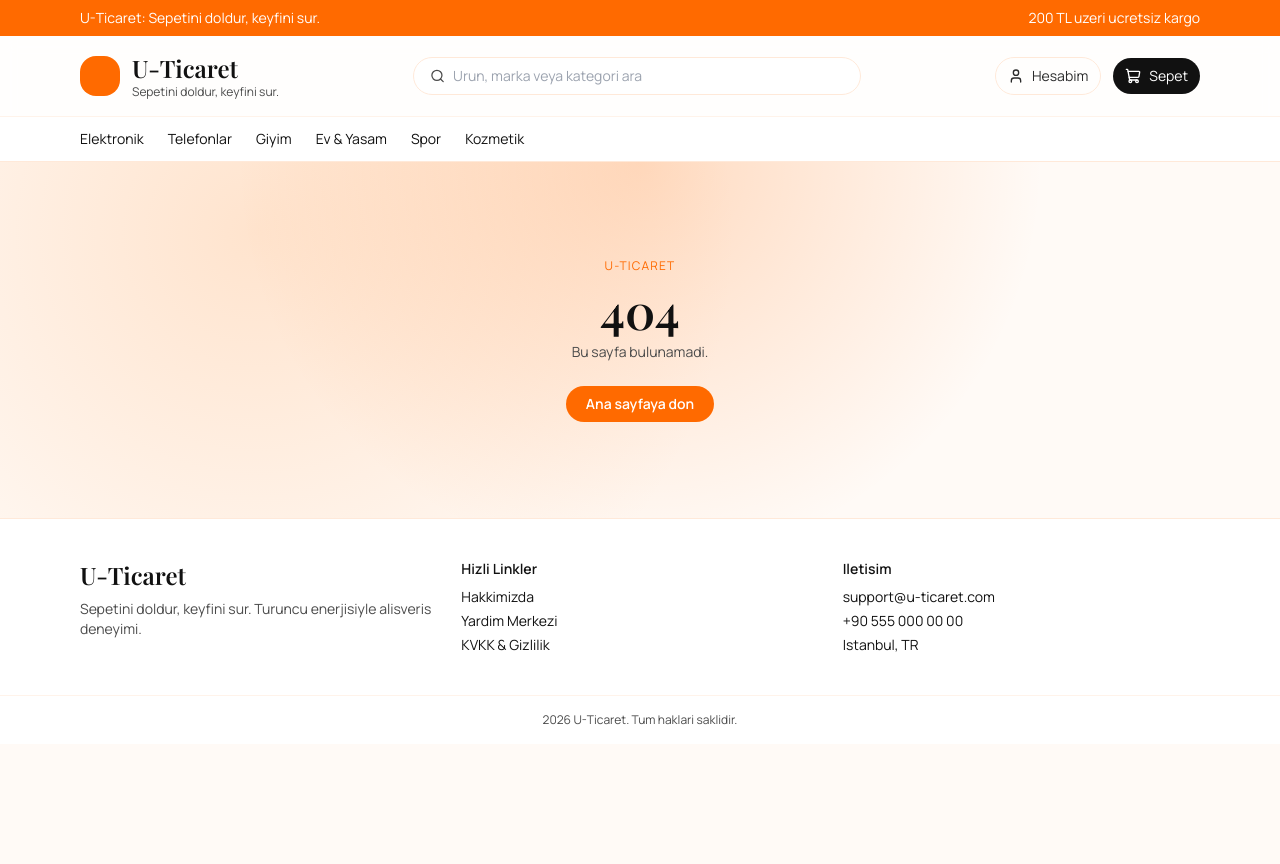
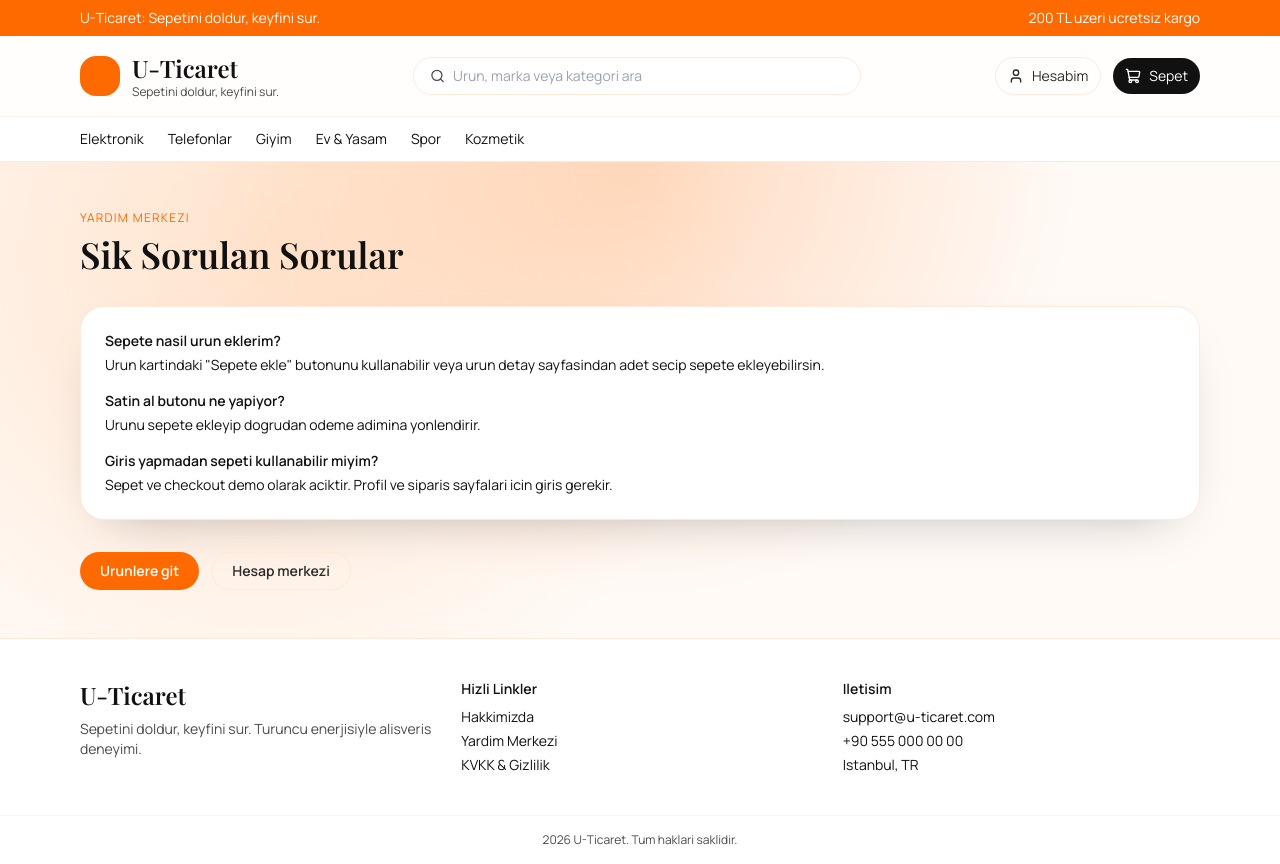
Before and after one commit to ugurluutku2004-eng/Web_E_Ticaret, a React app in the folder frontend/: page /help in a window 1280 px wide. Before the commit the page ends 800 px from the top, so only its background shows below. Built offline with nearby package versions, Linux system fonts and the light colour scheme; no server answers; the HTML template or start-up script is replaced by a standard one.

Commit message:
feat(frontend): add footer links pages

```diff
--- a/frontend/src/App.jsx
+++ b/frontend/src/App.jsx
@@ -24,6 +24,10 @@ import AdminProducts from './pages/admin/AdminProducts';
 import AdminOrders from './pages/admin/AdminOrders';
 import AdminUsers from './pages/admin/AdminUsers';
 
+import AboutPage from './pages/static/AboutPage';
+import HelpPage from './pages/static/HelpPage';
+import PrivacyPage from './pages/static/PrivacyPage';
+
 export default function App() {
   return (
     <Routes>
@@ -37,6 +41,9 @@ export default function App() {
         <Route path="/account" element={<AccountPage />} />
         <Route path="/account/settings" element={<AccountSettingsPage />} />
         <Route path="/account/payments" element={<AccountPaymentsPage />} />
+        <Route path="/about" element={<AboutPage />} />
+        <Route path="/help" element={<HelpPage />} />
+        <Route path="/privacy" element={<PrivacyPage />} />
         <Route path="/cart" element={<CartPage />} />
         <Route path="/checkout" element={<CheckoutPage />} />
 
--- a/frontend/src/components/layout/Footer.jsx
+++ b/frontend/src/components/layout/Footer.jsx
@@ -1,3 +1,5 @@
+import { Link } from 'react-router-dom';
+
 export default function Footer() {
   return (
     <footer className="border-t border-sand-200 bg-white">
@@ -11,16 +13,30 @@ export default function Footer() {
         <div className="text-sm text-ink-600">
           <p className="mb-2 font-semibold text-ink-900">Hizli Linkler</p>
           <ul className="space-y-1">
-            <li>Hakkimizda</li>
-            <li>Yardim Merkezi</li>
-            <li>KVKK & Gizlilik</li>
+            <li>
+              <Link className="hover:text-brand-600" to="/about">Hakkimizda</Link>
+            </li>
+            <li>
+              <Link className="hover:text-brand-600" to="/help">Yardim Merkezi</Link>
+            </li>
+            <li>
+              <Link className="hover:text-brand-600" to="/privacy">KVKK & Gizlilik</Link>
+            </li>
           </ul>
         </div>
         <div className="text-sm text-ink-600">
           <p className="mb-2 font-semibold text-ink-900">Iletisim</p>
           <ul className="space-y-1">
-            <li>support@u-ticaret.com</li>
-            <li>+90 555 000 00 00</li>
+            <li>
+              <a className="hover:text-brand-600" href="mailto:support@u-ticaret.com">
+                support@u-ticaret.com
+              </a>
+            </li>
+            <li>
+              <a className="hover:text-brand-600" href="tel:+905550000000">
+                +90 555 000 00 00
+              </a>
+            </li>
             <li>Istanbul, TR</li>
           </ul>
         </div>
--- /dev/null
+++ b/frontend/src/pages/static/AboutPage.jsx
@@ -0,0 +1,20 @@
+import Button from '../../components/ui/Button';
+
+export default function AboutPage() {
+  return (
+    <div className="mx-auto max-w-6xl px-4 py-12">
+      <p className="text-xs uppercase tracking-widest text-brand-500">Hakkimizda</p>
+      <h1 className="mt-2 font-display text-4xl text-ink-900">U-Ticaret</h1>
+      <p className="mt-3 text-sm text-ink-600">
+        U-Ticaret, teknoloji ve gunluk ihtiyaclar icin modern bir e-ticaret demo projesidir.
+        Kategori sayfalari, urun kartlari, urun detay ve sepet akisi ile linkli sayfa yapisi
+        sunar.
+      </p>
+
+      <div className="mt-8 flex flex-wrap gap-3">
+        <Button to="/products">Urunlere git</Button>
+        <Button to="/" variant="ghost">Ana sayfa</Button>
+      </div>
+    </div>
+  );
+}
--- /dev/null
+++ b/frontend/src/pages/static/HelpPage.jsx
@@ -0,0 +1,37 @@
+import Button from '../../components/ui/Button';
+
+export default function HelpPage() {
+  return (
+    <div className="mx-auto max-w-6xl px-4 py-12">
+      <p className="text-xs uppercase tracking-widest text-brand-500">Yardim Merkezi</p>
+      <h1 className="mt-2 font-display text-4xl text-ink-900">Sik Sorulan Sorular</h1>
+
+      <div className="mt-8 space-y-4 rounded-3xl border border-sand-200 bg-white p-6 shadow-soft">
+        <div>
+          <p className="text-sm font-semibold text-ink-900">Sepete nasil urun eklerim?</p>
+          <p className="mt-1 text-sm text-ink-600">
+            Urun kartindaki "Sepete ekle" butonunu kullanabilir veya urun detay sayfasindan
+            adet secip sepete ekleyebilirsin.
+          </p>
+        </div>
+        <div>
+          <p className="text-sm font-semibold text-ink-900">Satin al butonu ne yapiyor?</p>
+          <p className="mt-1 text-sm text-ink-600">
+            Urunu sepete ekleyip dogrudan odeme adimina yonlendirir.
+          </p>
+        </div>
+        <div>
+          <p className="text-sm font-semibold text-ink-900">Giris yapmadan sepeti kullanabilir miyim?</p>
+          <p className="mt-1 text-sm text-ink-600">
+            Sepet ve checkout demo olarak aciktir. Profil ve siparis sayfalari icin giris gerekir.
+          </p>
+        </div>
+      </div>
+
+      <div className="mt-8 flex flex-wrap gap-3">
+        <Button to="/products">Urunlere git</Button>
+        <Button to="/account" variant="ghost">Hesap merkezi</Button>
+      </div>
+    </div>
+  );
+}
--- /dev/null
+++ b/frontend/src/pages/static/PrivacyPage.jsx
@@ -0,0 +1,32 @@
+import Button from '../../components/ui/Button';
+
+export default function PrivacyPage() {
+  return (
+    <div className="mx-auto max-w-6xl px-4 py-12">
+      <p className="text-xs uppercase tracking-widest text-brand-500">KVKK & Gizlilik</p>
+      <h1 className="mt-2 font-display text-4xl text-ink-900">Gizlilik Bilgilendirmesi (Demo)</h1>
+      <p className="mt-3 text-sm text-ink-600">
+        Bu proje bir demo/okul calismasidir. Gercek bir gizlilik metni yerine, sayfa ayrimi ve
+        linkli gezinti gereksinimi icin ornek bir bilgilendirme sunar.
+      </p>
+
+      <div className="mt-8 rounded-3xl border border-sand-200 bg-white p-6 shadow-soft">
+        <p className="text-sm font-semibold text-ink-900">Toplanan veriler</p>
+        <p className="mt-2 text-sm text-ink-600">
+          Demo olarak giris/kayit sirasinda ad ve e-posta bilgisi alinabilir. Odeme bilgileri bu
+          arayuzde kaydedilmez (demo).
+        </p>
+
+        <p className="mt-6 text-sm font-semibold text-ink-900">Cerezler</p>
+        <p className="mt-2 text-sm text-ink-600">
+          Oturum token’i tarayicida (localStorage) saklanabilir.
+        </p>
+      </div>
+
+      <div className="mt-8 flex flex-wrap gap-3">
+        <Button to="/" variant="ghost">Ana sayfa</Button>
+        <Button to="/help">Yardim Merkezi</Button>
+      </div>
+    </div>
+  );
+}
```
